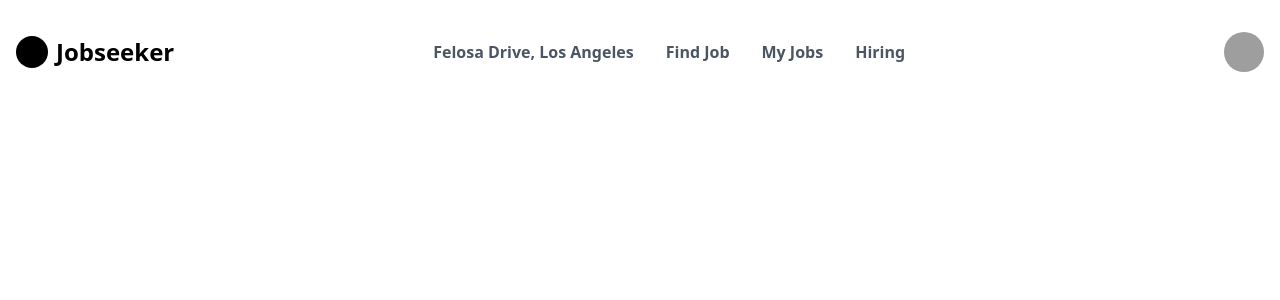
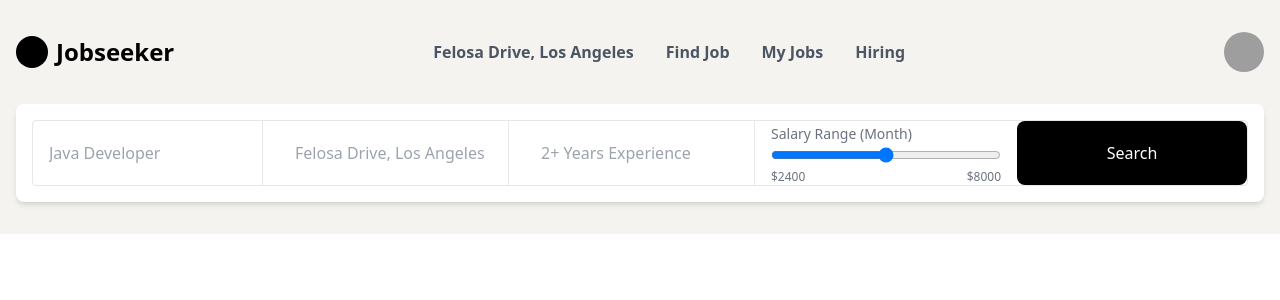
Before and after one commit to mabuhanifa/shomvob-fullstack, a Next.js app in the folder client/: page / in a window 1280 px wide. Shown: the top 300 px of the page. Built offline with nearby package versions, Linux system fonts and the light colour scheme; grey boxes are pictures that could not be loaded.

Commit message:
Search Bar added

```diff
--- /dev/null
+++ b/client/app/components/SearchBar.js
@@ -0,0 +1,47 @@
+export default function SearchBar() {
+  return (
+    <div className="bg-white p-4 rounded-lg shadow-md my-4">
+      <div className="grid grid-cols-1 md:grid-cols-2 lg:grid-cols-5 gap-4 border rounded">
+        <div className="flex items-center border-r">
+          <i className="fas fa-search text-gray-400 mx-2"></i>
+          <input
+            type="text"
+            placeholder="Java Developer"
+            className="w-full focus:outline-none"
+          />
+        </div>
+        <div className="flex items-center border-r">
+          <i className="fas fa-map-marker-alt text-gray-400 mx-2"></i>
+          <input
+            type="text"
+            placeholder="Felosa Drive, Los Angeles"
+            className="w-full focus:outline-none"
+          />
+        </div>
+        <div className="flex items-center border-r">
+          <i className="fas fa-briefcase text-gray-400 mx-2"></i>
+          <input
+            type="text"
+            placeholder="2+ Years Experience"
+            className="w-full focus:outline-none"
+          />
+        </div>
+        <div className="flex items-center col-span-1 lg:col-span-1">
+          <div className="w-full">
+            <label className="text-gray-500 text-sm">
+              Salary Range (Month)
+            </label>
+            <input type="range" min="2400" max="8000" className="w-full" />
+            <div className="flex justify-between text-xs text-gray-500">
+              <span>$2400</span>
+              <span>$8000</span>
+            </div>
+          </div>
+        </div>
+        <button className="bg-black text-white rounded-lg px-6 py-2 col-span-1 lg:col-span-1 border-none">
+          Search
+        </button>
+      </div>
+    </div>
+  );
+}
--- a/client/app/page.js
+++ b/client/app/page.js
@@ -1,11 +1,13 @@
 "use client";
 
 import Header from "./components/Header";
+import SearchBar from "./components/SearchBar";
 
 export default function Home() {
   return (
-    <div className="container mx-auto p-4">
+    <div className="container mx-auto p-4 bg-[#f5f3ef]">
       <Header />
+      <SearchBar />
     </div>
   );
 }
```
